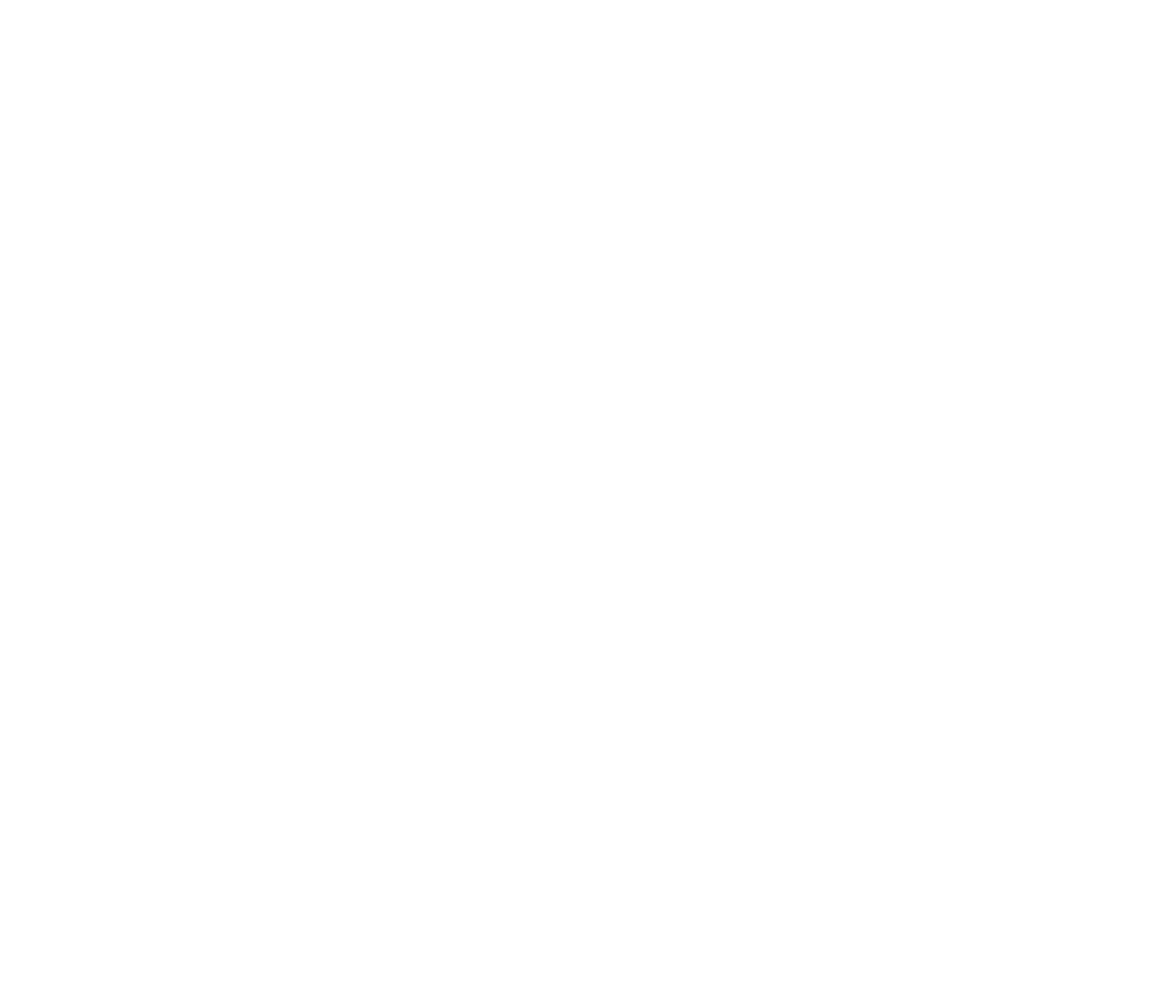
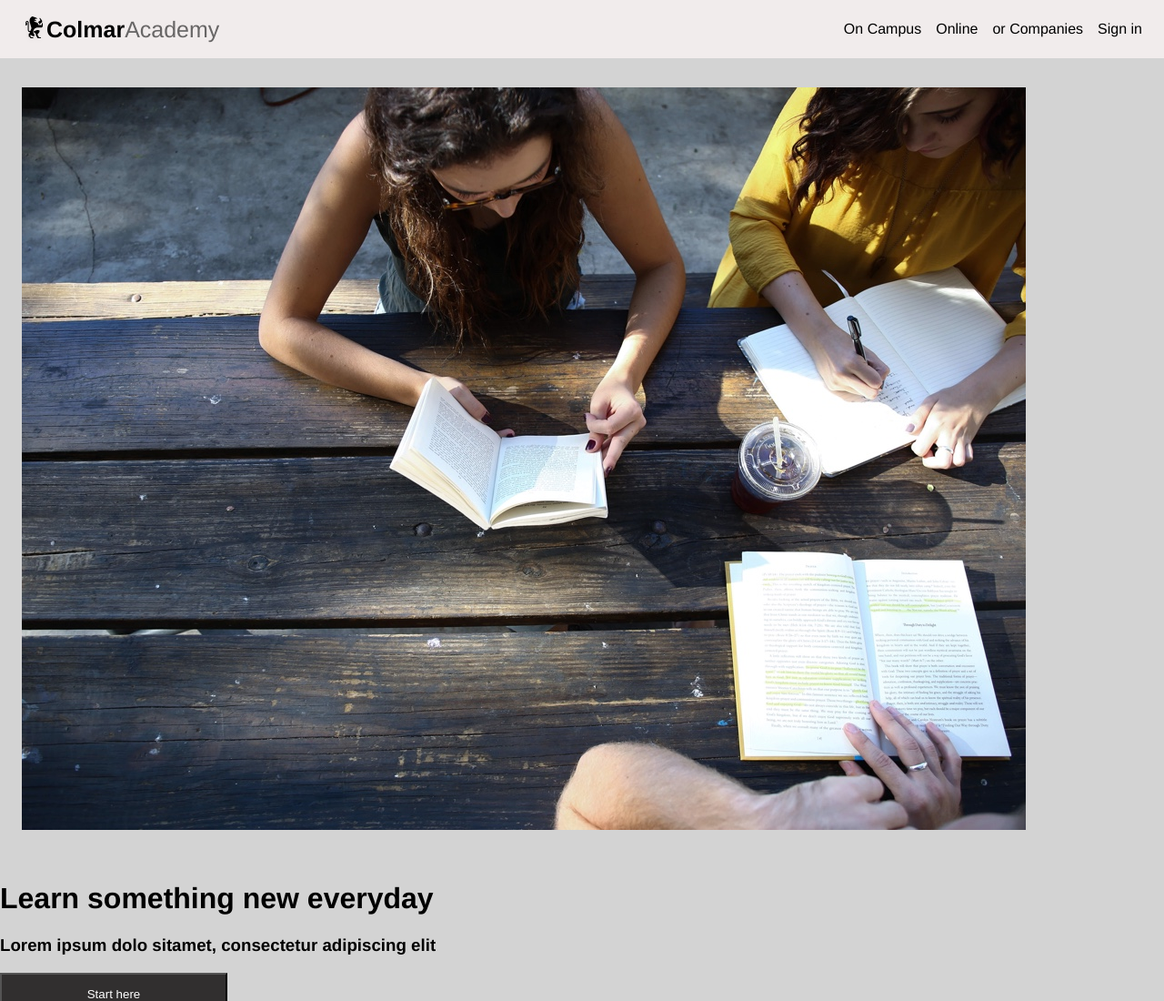
Before and after one commit to dev-william-tan/Colmar-Project, a plain HTML site: page index.html in a window 1280 px wide. Shown: the top 1100 px of the page at 91% size. Before the commit the page ends 800 px from the top, so only its background shows below. Drawn offline with Linux system fonts and the light colour scheme; files that its build step writes are made by us from their sources.

Commit message:
added styling

```diff
--- a/capstone_colmar_assets/style/style.css
+++ b/capstone_colmar_assets/style/style.css
@@ -0,0 +1,77 @@
+body{
+    background-color: rgb(241, 236, 236);
+    font-family: Helvetica, sans-serif, sans-serif;
+    margin: 0;
+}
+
+header{
+    margin: 0 auto;
+    display: flex;
+    height: 64px;
+    justify-content: space-between;
+    background-color: inherit;
+}
+
+.nav-left{
+    display: flex;
+    align-items: center;
+    margin-left: 24px;
+    cursor: pointer;
+}
+
+.nav-left li{
+    font-size:25px;
+    list-style-type: none;
+    height: 32px;
+    display: flex;
+    align-items: center;
+    color:rgb(104, 102, 102)
+}
+
+.nav-left li span{
+    font-weight: 700;
+    color: initial;
+}
+
+
+.nav-right{
+    display: flex;
+    text-align: right;
+    justify-content: center;
+    margin-right: 24px;
+    align-items: center;
+    list-style-type: none;
+    justify-content: space-between;
+}
+
+.nav-right a{
+    text-decoration: none;
+    color: inherit;
+    margin-left: 16px;
+}
+
+.banner{
+    background-color: lightgrey;
+}
+
+.banner-img{
+    padding: 32px 24px;
+}
+
+.start-btn{
+    background-color: rgb(49, 47, 47);
+    color: white;
+    width: 250px;
+    padding: 14px 40px;
+}
+
+.start-btn:hover{
+    background-color:rgb(99, 60, 60)
+}
+
+@media only screen and (min-width: 600px){
+    .displaymobile {
+        display:none;
+    }
+
+}
--- a/index.html
+++ b/index.html
@@ -5,11 +5,81 @@
     <meta http-equiv="X-UA-Compatible" content="IE=edge">
     <meta name="viewport" content="width=device-width, initial-scale=1.0">
     <title>Colmar-Project</title>
-    <link href="style/style.css" type="text/css" rel="stylesheet">
+    <link href="capstone_colmar_assets/style/style.css" type="text/css" rel="stylesheet">
 </head>
 <body>
 
+    <!--Nav Bar-->
+    <header>
+        <nav class="nav-left">
+            <li>
+                <img src="capstone_colmar_assets/capstone_colmar_assets/images/ic-logo.svg" alt=""/>
+            </li>
+            <li><span>Colmar</span>Academy</li>
+        </nav>
+        <nav class="nav-right">
 
+                <li><a href="#">On Campus</a></li>
+                <li><a href="#">Online</a></li>
+                <li><a href="#">or Companies</a></li>
+                <li><a href="#">Sign in</a></li>
+
+        </nav>
+    </header>
+
+
+    <main>
+
+        <!--Main Banner Content-->
+        <div class="banner">
+            <div class="banner image">
+                <img class="banner-img" src="capstone_colmar_assets/capstone_colmar_assets/images/banner.jpg"/>
+            </div>
+            <div class="Banner text">
+                <h1>Learn something new everyday</h1>
+                <h3>Lorem ipsum dolo sitamet, consectetur adipiscing elit</h3>
+
+                <div class="banner-button">
+                    <button class="start-btn">Start here</button>
+                </div>
+            </div>
+        </div>
+
+        <!--Main Content-->
+        <div class="main-content-left">
+            <img class="main-content-img-left"src="capstone_colmar_assets/capstone_colmar_assets/images/information-main.jpg"/>
+            <!--main info left side-->
+            <h3>It doesn't hurt to keep practicing</h3>
+            <p>
+                "Curabitur vitae libero in ipsum porttior consquat. Aliquam et
+                commodo lectus, nec consequat neque. Sed non accumsan urna.
+                Phasellus sedconsequat ex. Etiam eget magna laoreet, efficitur dolor
+                consequat, tristique ligula."
+            </p>
+            <br />
+            <p>Emanuel, Sr strategist at Hiring.com</p>
+        </div>
+
+        <div class="main-content-right">
+            <div class="right-content-img">
+                <img class="desktop-img" src="capstone_colmar_assets/capstone_colmar_assets/images/information-orientation.jpg"/>
+                <img class="mobile-img" src="capstone_colmar_assets/capstone_colmar_assets/images/information-orientation-mobile.jpg"/>
+
+            </div>
+
+            <div class="right-content">
+                <h2>Orientation date</h2>
+                <p>Tue 10/11 & Wed 10/12: 8am-3pm</p>
+                <a href="#">Read more</a>
+            </div>
+        </div>
+
+
+    </main>
+
+    <footer>
+
+    </footer>
 
 </body>
 </html>
```
